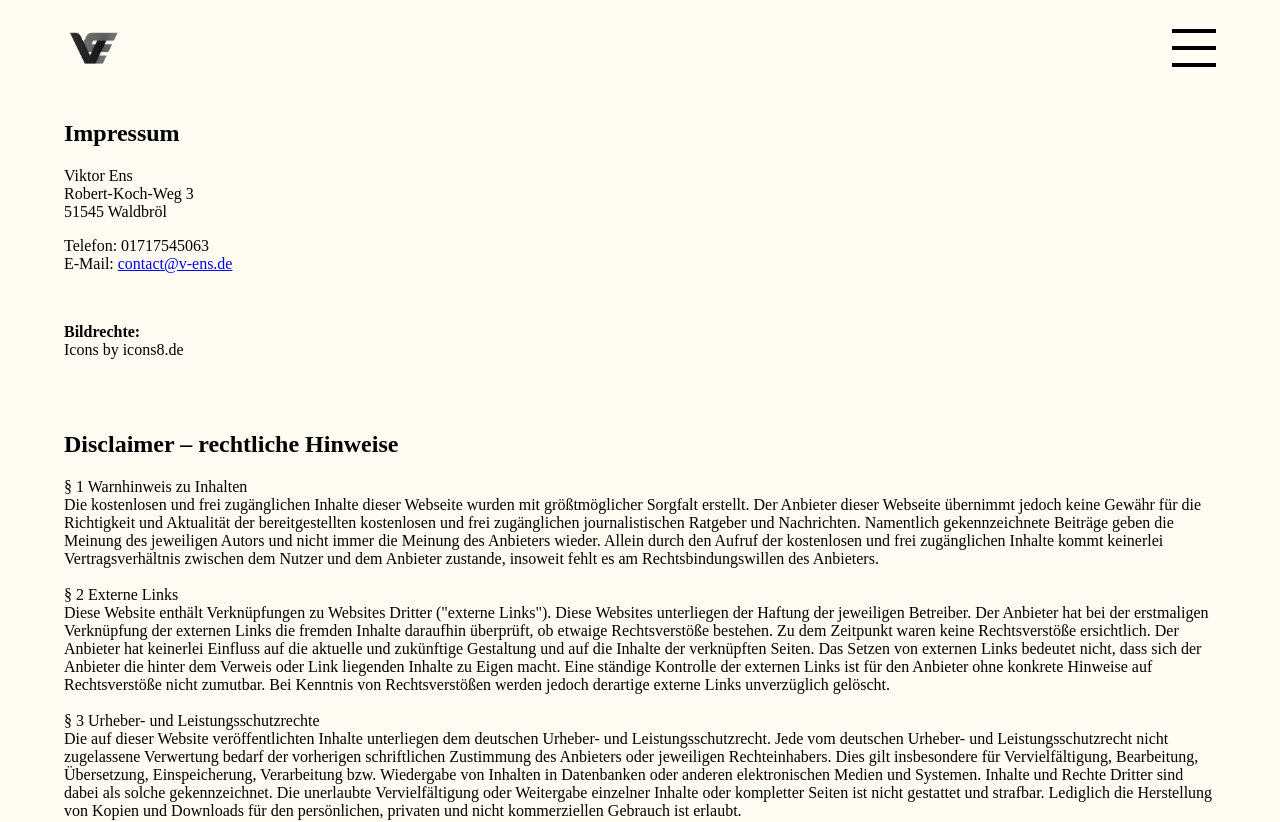
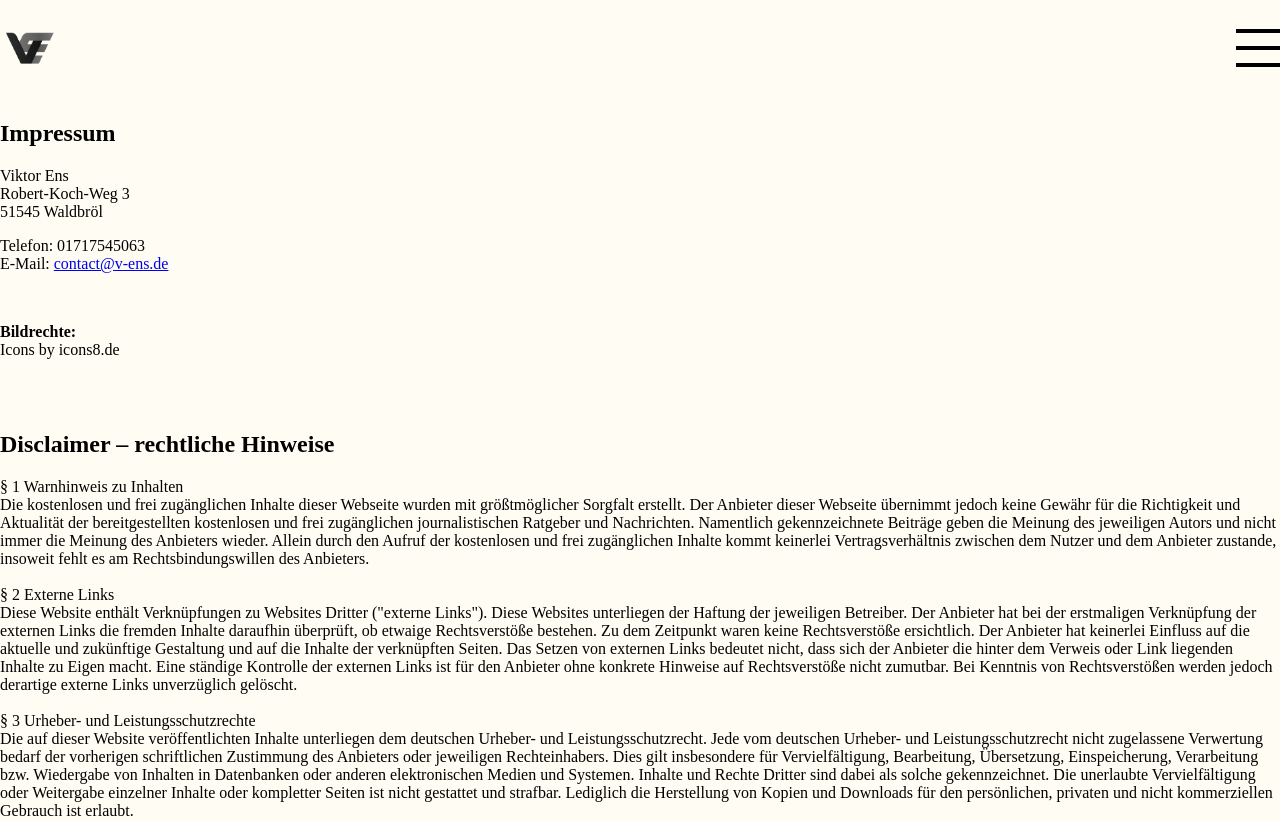
Before and after one commit to DerEns86/portfolio, an Angular app in the folder portfolio/: page /imprint in a window 1280 px wide. Shown: the top 822 px of the page. Built offline with nearby package versions, Linux system fonts and the light colour scheme.

Commit message:
style: footer, contact adjustments

```diff
--- a/portfolio/src/app/main-content/contact/contact.component.html
+++ b/portfolio/src/app/main-content/contact/contact.component.html
@@ -1,6 +1,6 @@
 <!-- <div class="seperator"></div> -->
-
-<section>
+<div class="wrapper">
+    <div class="section">
 
         <h1>Say hi!</h1>
         <h2>Want to discuss a new project</h2>
@@ -31,10 +31,12 @@
                 </div>
                 <div class="privacy fontOverpass">
                     <input [(ngModel)]="contactData.checked" type="checkbox" name="inputCheckbox" id="checkbox"
-                    required><span>I've read the <a href="">privacy policy</a> and agree to the processing of my data as outlined</span>
+                        required><span>I've read the <a href="">privacy policy</a> and agree to the processing of my
+                        data as outlined</span>
                 </div>
                 <button [disabled]="!contactForm.valid" type="submit" class="sendMessage">Send message</button>
 
             </form>
         </div>
-</section>
+    </div>
+</div>
--- a/portfolio/src/app/main-content/contact/contact.component.scss
+++ b/portfolio/src/app/main-content/contact/contact.component.scss
@@ -9,11 +9,16 @@
     height: 15vh;
     margin-bottom: -1px;
 }
-
-section {
-    // leftTop,rightTop,rightBottom leftBottom
+.wrapper{
     clip-path: polygon(0% 0%, 100% 12.5%, 100% 100%, 0% 100%);
     background-color: black;
+}
+.section {
+    // leftTop,rightTop,rightBottom leftBottom
+
+    max-width: 1420px;
+    width: 100%;
+    margin: 0 auto;
     color: $bg-color;
     // width: 90vw;
 
--- a/portfolio/src/app/shared/components/footer/footer.component.html
+++ b/portfolio/src/app/shared/components/footer/footer.component.html
@@ -1,4 +1,5 @@
-<section class="d-flex">
+<div class="wrapper">
+<div class="d-flex section">
     <div class="contentLeft">
         <img src="./../../../../assets/img/ve-logo.png" alt="">
     </div>
@@ -12,4 +13,5 @@
             <span><a [routerLink]="['/imprint']">Legal notice</a></span>
         </div>
     </div>
-</section>
+</div>
+</div>
--- a/portfolio/src/app/shared/components/footer/footer.component.scss
+++ b/portfolio/src/app/shared/components/footer/footer.component.scss
@@ -1,11 +1,19 @@
 @import './../../../../styles.scss';
 
-section {
+.wrapper{
     background-color: black;
+}
+
+.section {
+    // background-color: black;
     color: $bg-color;
     justify-content: space-between;
+    // margin-top: -1px;
+    padding: 0 5vw 5vw 5vw;
+    max-width: 1420px;
+    width: 100%;
+    margin: 0 auto;
     margin-top: -1px;
-    padding: 0 5vw 5vw 5vw;
 
     .contentLeft {
         // background-color: white;
--- a/portfolio/src/app/shared/components/header/header.component.html
+++ b/portfolio/src/app/shared/components/header/header.component.html
@@ -1,3 +1,4 @@
+<div class="wrapperWidth">
 <section>
 
 <a href=""><img id="logo" src="./../../../../assets/img/ve-logo.png" alt=""></a>
@@ -21,6 +22,7 @@
 
 
 </section>
+</div>
 @if(menuOpened){
 
 <div class="overlay" >
--- a/portfolio/src/styles.scss
+++ b/portfolio/src/styles.scss
@@ -15,10 +15,15 @@ $secondary-color: rgb(89, 136, 255);
 
 body {
   background-color: $bg-color;
-  padding-left: 5vw;
-  padding-right: 5vw;
+  // padding-left: 5vw;
+  // padding-right: 5vw;
+  margin: 0;
+
+
+}
+section{
+  max-width: 1420px;
   margin: 0 auto;
-  max-width: 1920px;
 }
 
 .fontOverpass {
@@ -28,6 +33,11 @@ body {
 .d-flex {
   display: flex;
 }
+
+.maxWidth{
+  max-width: 1420px;
+}
+
 .seperatorWrapper{
   width: 100%;
   display: flex;
@@ -42,20 +52,13 @@ body {
   padding-inline: 5vw;
   height: 100%;
 
-&:hover {
-  // transform: scale(1);
-}
 }
 
 
 .isMirrored {
 
   transform: rotateY(180deg);
-  // -moz-transform: scale(-1, 1);
-  // -webkit-transform: scale(-1, 1);
-  // -o-transform: scale(-1, 1);
-  // -ms-transform: scale(-1, 1);
-  // transform: scale(-1, 1);
+
 }
 
 @media screen and (max-width: 500px){
```
Lines whose indentation alone changed are shown as unchanged.
